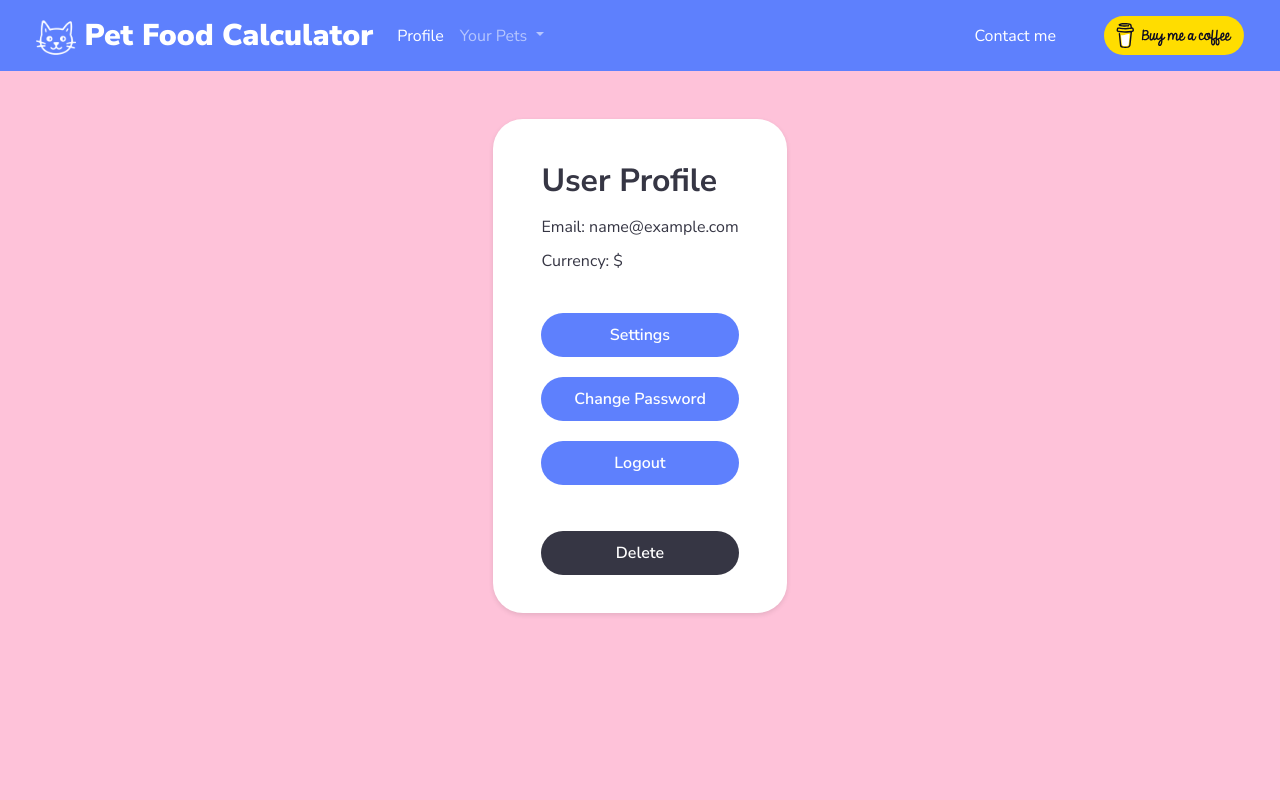
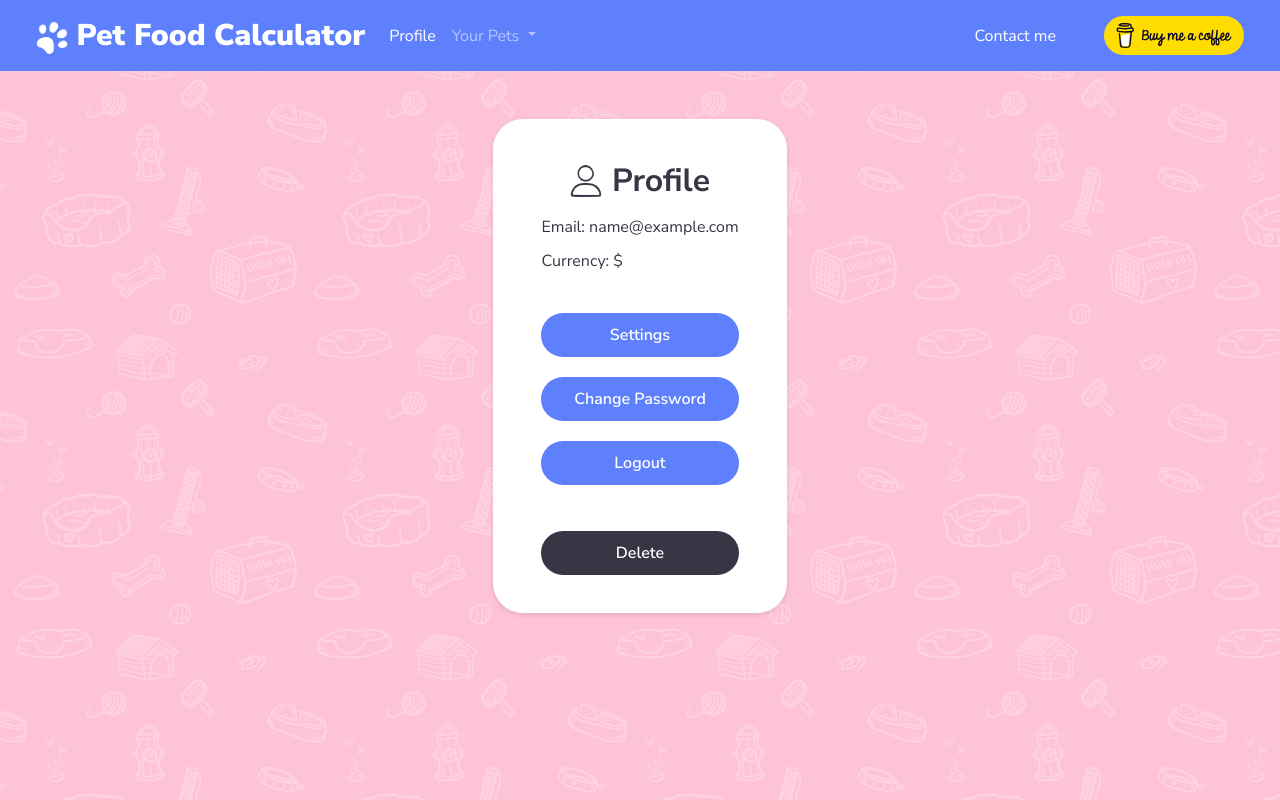
Before and after one commit to mykytaso/pet-food-calculator, a Django app: page /me/ in a window 1280 px wide. Run offline with Django 5.2, Linux system fonts and the light colour scheme; the visitor is signed in with stand-in values (Sample User, id 1); data that the repository does not hold is empty; parts of the project's set-up code (start-up, migrations or seed data) failed here and were passed over; some libraries are stand-ins or nearby versions.

Commit message:
Enhance layout and styling of various templates with centered text and improved icon integration

```diff
--- a/static/css/style.css
+++ b/static/css/style.css
@@ -14,6 +14,9 @@ body {
     font-family: "Nunito Sans", sans-serif !important;
     color: var(--dark-color) !important;
     background-color: var(--secondary-color) !important;
+    background-image: url("/static/images/pattern.png");
+    background-repeat: repeat;
+    background-size: auto;
 }
 
 .font-default {
--- a/templates/allauth/elements/h1.html
+++ b/templates/allauth/elements/h1.html
@@ -1 +1 @@
-{% load allauth %}<div style="font-size: 30px; font-weight: 800; margin-bottom: 20px;">{% slot %}{% endslot %}</div>
+{% load allauth %}<div class="text-center" style="font-size: 30px; font-weight: 800; margin-bottom: 20px;">{% slot %}{% endslot %}</div>
--- a/templates/allauth/elements/h1__entrance.html
+++ b/templates/allauth/elements/h1__entrance.html
@@ -1,5 +1,5 @@
 {% load allauth %}
-<h1 class="fw-bold fs-2">
+<h1 class="fw-bold fs-2 text-center">
     {% slot %}
     {% endslot %}
 </h1>
--- a/templates/calculator/pet_confirm_delete.html
+++ b/templates/calculator/pet_confirm_delete.html
@@ -6,7 +6,7 @@
   <div class="row justify-content-center align-items-center">
     <div class="col-auto box">
 
-      <div class="box-header">
+      <div class="box-header text-center">
         Delete Pet
       </div>
 
--- a/templates/includes/navbar.html
+++ b/templates/includes/navbar.html
@@ -8,7 +8,7 @@
     >
       <img src="{% static 'images/app_logo.png' %}"
            alt="Pet Food Calculator Logo"
-           style="width: 40px; height: 40px;"
+           style="width: 32px; height: 32px;"
       /> Pet Food Calculator
     </a>
     <button class="navbar-toggler"
--- a/templates/users/user_confirm_delete.html
+++ b/templates/users/user_confirm_delete.html
@@ -6,7 +6,7 @@
   <div class="row justify-content-center align-items-center">
     <div class="col-auto box">
 
-      <div class="box-header">
+      <div class="box-header text-center">
         Delete Account
       </div>
 
--- a/templates/users/user_detail.html
+++ b/templates/users/user_detail.html
@@ -1,4 +1,5 @@
 {% extends "base.html" %}
+{% load static %}
 
 {% block body %}
 
@@ -7,15 +8,26 @@
     <div class="row justify-content-center align-items-center">
       <div class="col-auto box">
 
-      <div class="box-header">
-        User Profile
+        <div class="row justify-content-center align-items-center">
+          <div class="col-auto p-0">
+            <img src="{% static 'images/user_profile_icon.png' %}"
+                 alt="pet icon"
+                 style="width: 32px; height: 32px;"
+            >
+          </div>
+          <div class="col-auto p-0" style="margin-left: 10px;">
+          <span class="box-header"
+          >
+            Profile
+          </span>
+          </div>
         </div>
 
         <div class="box-content box-content-margin-top">
           <span>Email:</span> {{ user.email }}
         </div>
         <div class="box-content" style="margin: 6px 0;">
-        <span>Currency:</span>  {{ user.currency }}
+          <span>Currency:</span> {{ user.currency }}
         </div>
 
         <div class="box-btn-margin-top">
--- a/templates/users/user_settings.html
+++ b/templates/users/user_settings.html
@@ -10,7 +10,7 @@
   <div class="row justify-content-center align-items-center">
     <div class="col-auto box">
 
-      <div class="box-header">
+      <div class="box-header text-center">
         Settings
       </div>
 
```
Also changed, not shown: templates/calculator/pet_update.html (+14 -2 lines), templates/users/send_message.html (+17 -2 lines), static/images/app_logo.png, static/images/pattern.png (added), static/images/pet_food_icon.png, static/images/pets/cat_icon.png, static/images/pets/dog_icon.png, static/images/pets/other_icon.png, static/images/send_message_icon.png (added), static/images/user_profile_icon.png (added). Lines whose indentation alone changed are shown as unchanged.
